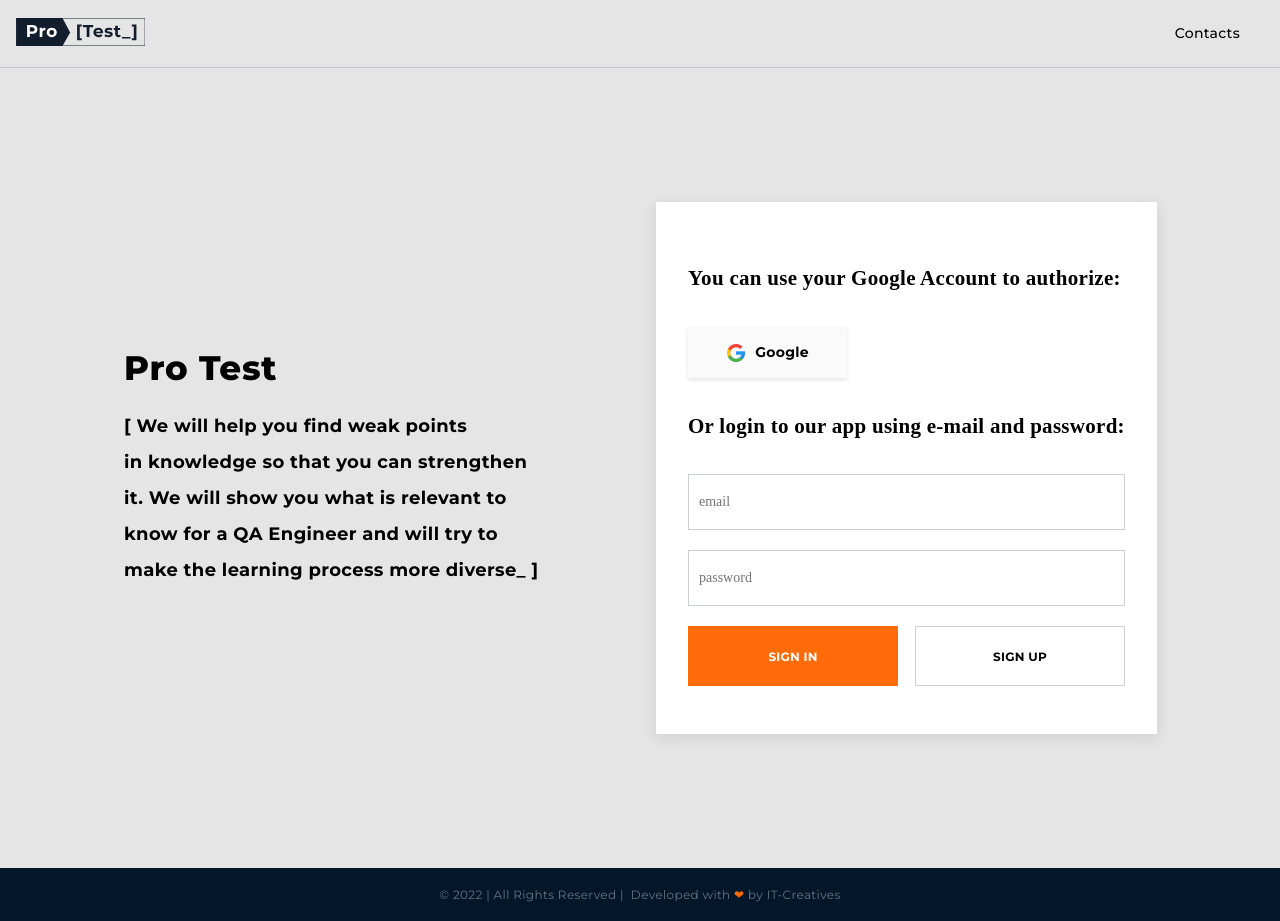
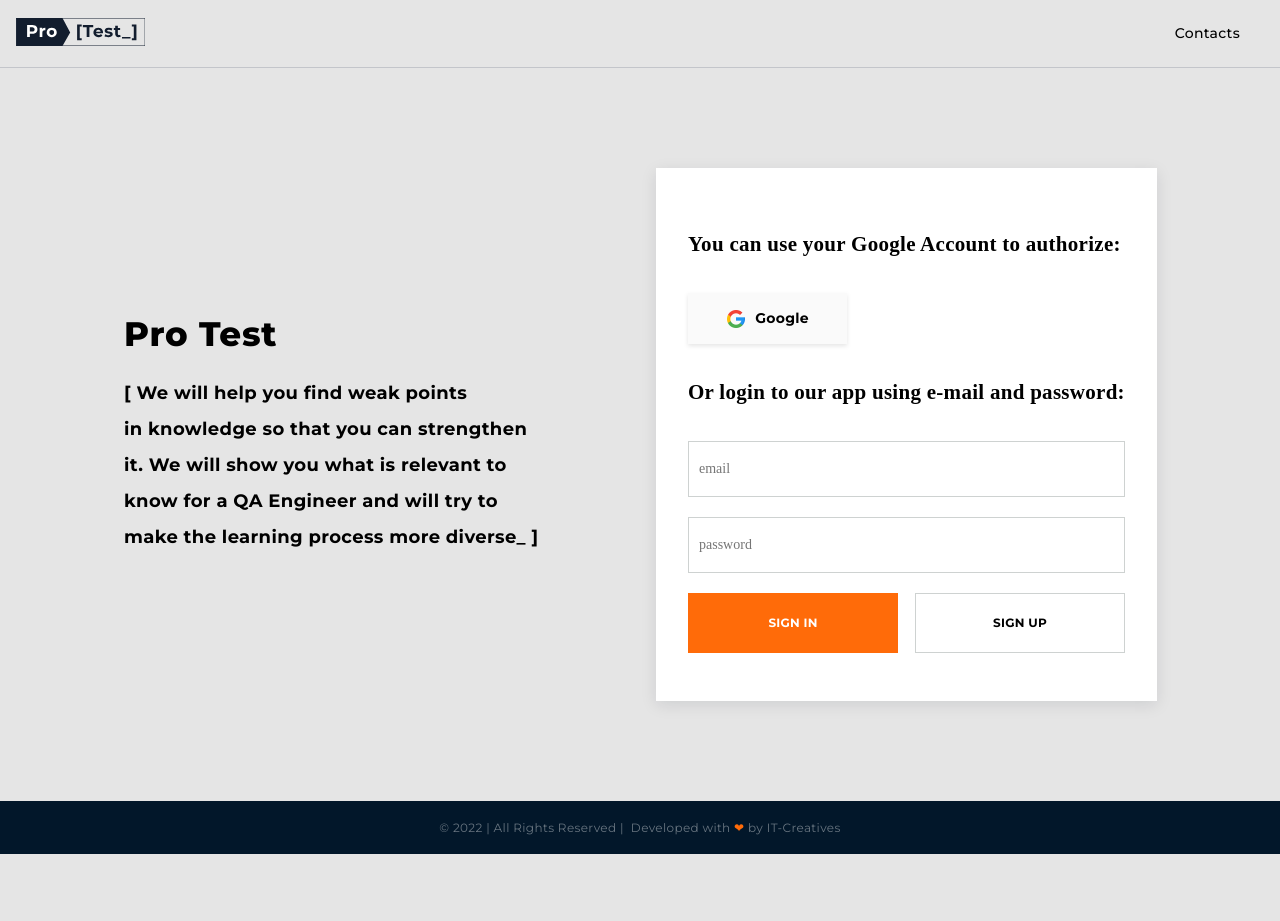
Before and after one commit to AnnaSobchenko/pro-test, a React (Create React App) app: page /auth in a window 1280 px wide. After the commit the page ends 854 px from the top, so only its background shows below. Built offline with nearby package versions, Linux system fonts and the light colour scheme.

Commit message:
fixed footer

```diff
--- a/src/App.js
+++ b/src/App.js
@@ -24,8 +24,8 @@ function App() {
   // const isLoggedIn = true;
 
   return (
-    <div>
-      <div className='content'>
+    <div className='content'>
+      <div >
         <Suspense fallback={<Loader />} >
           <Routes>
             <Route path="/" element={<AppBar />}>
--- a/src/App.scss
+++ b/src/App.scss
@@ -30,5 +30,5 @@
 }
 
 .content {
-    min-height: calc(100vh - 56px);
+    // min-height: calc(100vh - 56px);
 }
--- a/src/pages/AuthPage/AuthPage.module.scss
+++ b/src/pages/AuthPage/AuthPage.module.scss
@@ -1,7 +1,7 @@
 .authPage {
 
 background: var(--primary-bg-color);
-height: 100vh;
+// height: 100vh;
       @media screen and (min-width: 768px) {
 
       }
```
